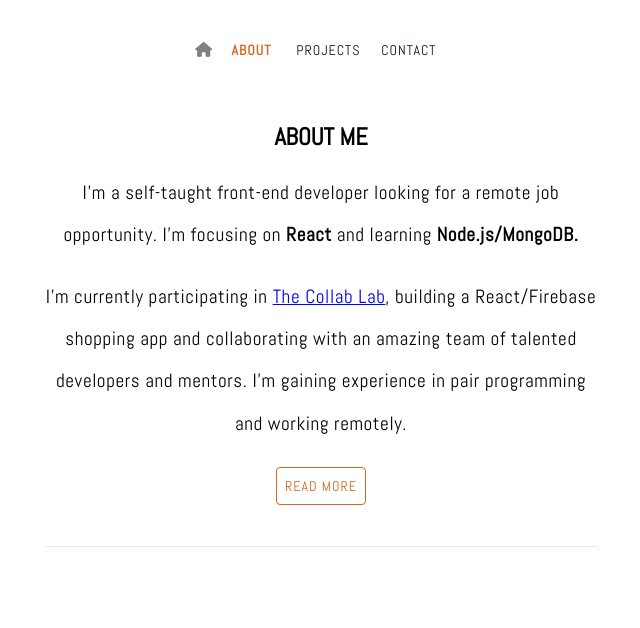
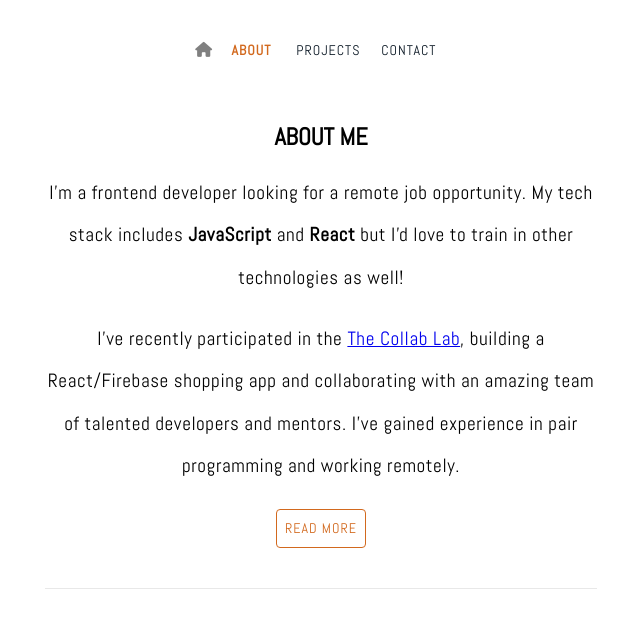
Before and after one commit to deboragaleano/portfolio-website-react, a React (Create React App) app: page /about in a window 1280 px wide. Shown: the top 628 px of the page, without its empty margins (319-959 px from the left). Built offline with nearby package versions, Linux system fonts and the light colour scheme.

Commit message:
update about and contact page

```diff
--- a/src/components/About.js
+++ b/src/components/About.js
@@ -1,55 +1,82 @@
-import React, {useState} from 'react';
-import { withStyles, makeStyles } from '@material-ui/core/styles';
-import {Container, Button} from '@material-ui/core';
+import React, { useState } from "react";
+import { withStyles, makeStyles } from "@material-ui/core/styles";
+import { Container, Button } from "@material-ui/core";
 
 const useStyles = makeStyles({
   text: {
     letterSpacing: ".03em",
     lineHeight: "2.2em",
-        fontSize: '1.2em'
+    fontSize: "1.2em",
   },
   line: {
-        borderBottom: '1px solid #E8E8E8',
-        margin: '40px 0 40px 0'
-    }
-})
+    borderBottom: "1px solid #E8E8E8",
+    margin: "40px 0 40px 0",
+  },
+});
 
 const ReadMore = withStyles((theme) => ({
   root: {
-      color: '#D2691E',
-      fontFamily: 'Abel',
-      letterSpacing: '1px',
-      transition:'all 0.5s ease',
-      border: '1px solid #D2691E',
-      '&:hover': {
-        color: '#D2691E',
-        transition: 'all 1s ease',
+    color: "#D2691E",
+    fontFamily: "Abel",
+    letterSpacing: "1px",
+    transition: "all 0.5s ease",
+    border: "1px solid #D2691E",
+    "&:hover": {
+      color: "#D2691E",
+      transition: "all 1s ease",
     },
   },
 }))(Button);
 
 function About() {
-    const [expanded, setExpanded] = useState(false)
+  const [expanded, setExpanded] = useState(false);
   const classes = useStyles();
 
-    const expandedText =
+  const expandedText = (
     <>
-        <p>In past positions, I worked as an assistant in international organizations like The World Bank and the Organization of American States in Washington D.C.</p>
-        <p>Besides coding, I love travelling and discovering new places. I'm originally from Paraguay but I've been living in different countries around Europe for the past six years. Now I live in Oslo with my partner. </p>
-        <p>My coding language is <strong>JavaScript</strong> and my speaking languages are English and Spanish (and sometimes French). </p>
+      <p>
+        In past positions, I worked as an assistant in international
+        organizations like The World Bank and the Organization of American
+        States in Washington D.C.
+      </p>
+      <p>
+        I'm originally from Paraguay but I've been living in different countries
+        around Europe for the past six years and now I live in Oslo with my
+        partner.
+      </p>
     </>
+  );
 
   return (
-            <Container maxWidth='sm'>
+    <Container maxWidth="sm">
       <h2>ABOUT ME</h2>
       <div className={classes.text}>
-                    <p>I'm a self-taught front-end developer looking for a remote job opportunity. I'm focusing on <strong>React</strong> and learning <strong>Node.js/MongoDB.</strong> </p>
-                    <p>I'm currently participating in <a href="https://the-collab-lab.codes/who-we-are/" target='_blank' rel="noopener noreferrer" >The Collab Lab</a>, building a React/Firebase shopping app and collaborating with an amazing team of talented developers and mentors. I’m gaining experience in pair programming and working remotely.</p>
-                    {expanded ? expandedText : <ReadMore onClick={() => setExpanded(true)}>READ MORE</ReadMore>}
+        <p>
+          I'm a frontend developer looking for a remote job opportunity.
+          My tech stack includes <strong>JavaScript</strong> and <strong>React</strong> but I'd love to train in other technologies as well!
+        </p>
+        <p>
+          I've recently participated in the {" "}
+          <a
+            href="https://the-collab-lab.codes/who-we-are/"
+            target="_blank"
+            rel="noopener noreferrer"
+          >
+            The Collab Lab
+          </a>
+          , building a React/Firebase shopping app and collaborating with an
+          amazing team of talented developers and mentors. I’ve gained
+          experience in pair programming and working remotely.
+        </p>
+        {expanded ? (
+          expandedText
+        ) : (
+          <ReadMore onClick={() => setExpanded(true)}>READ MORE</ReadMore>
+        )}
       </div>
       <div className={classes.line}></div>
     </Container>
-    )
+  );
 }
 
-export {ReadMore, About}
+export { ReadMore, About };
--- a/src/components/Contact.js
+++ b/src/components/Contact.js
@@ -20,7 +20,7 @@ export default function Contact() {
   const classes = useStyles();
 
   useEffect(() => {
-    if ( window.location.search.includes('success=true') ) {
+    if (window.location.search.includes("success=true")) {
       setSuccess(true);
     }
   }, []);
@@ -28,9 +28,7 @@ export default function Contact() {
   return (
     <Container maxWidth="sm">
       <h2>CONTACT</h2>
-      {success && (
-          <p style={{ color: "green" }}>Thanks for your message! </p>
-        )}
+      {success && <p style={{ color: "green" }}>Thanks for your message! </p>}
       <Card className={classes.root}>
         <form
           name="contact"
@@ -39,9 +37,22 @@ export default function Contact() {
           data-netlify="true"
         >
           <input type="hidden" name="form-name" value="contact" />
-          <TextField id="standard-basic" label="name" name="name" /> <br />
-          <TextField id="standard-basic" label="email" name="email" /> <br />
           <TextField
+            required
+            id="standard-basic"
+            label="name"
+            name="name"
+          />{" "}
+          <br />
+          <TextField
+            required
+            id="standard-basic"
+            label="email"
+            name="email"
+          />{" "}
+          <br />
+          <TextField
+            required
             multiline
             rows={4}
             id="standard-multiline-static"
```
Lines whose indentation alone changed are shown as unchanged.
